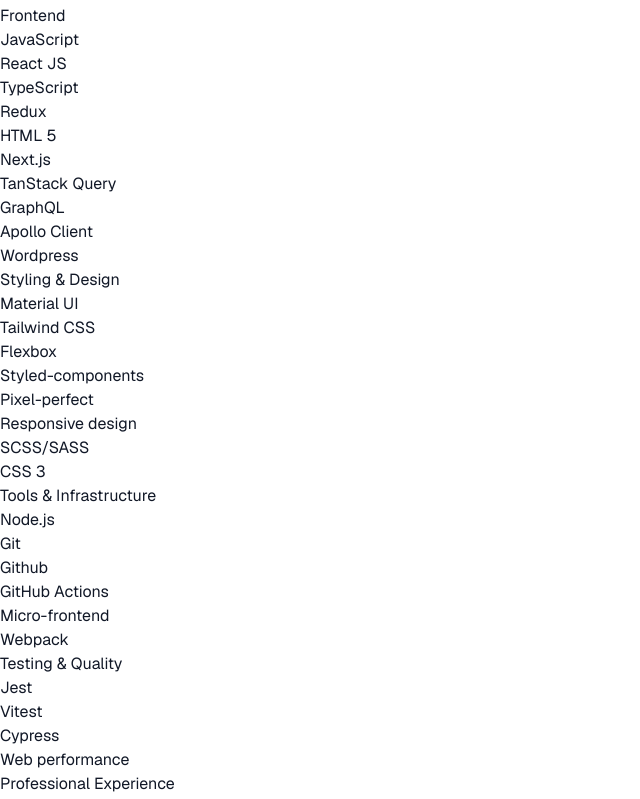
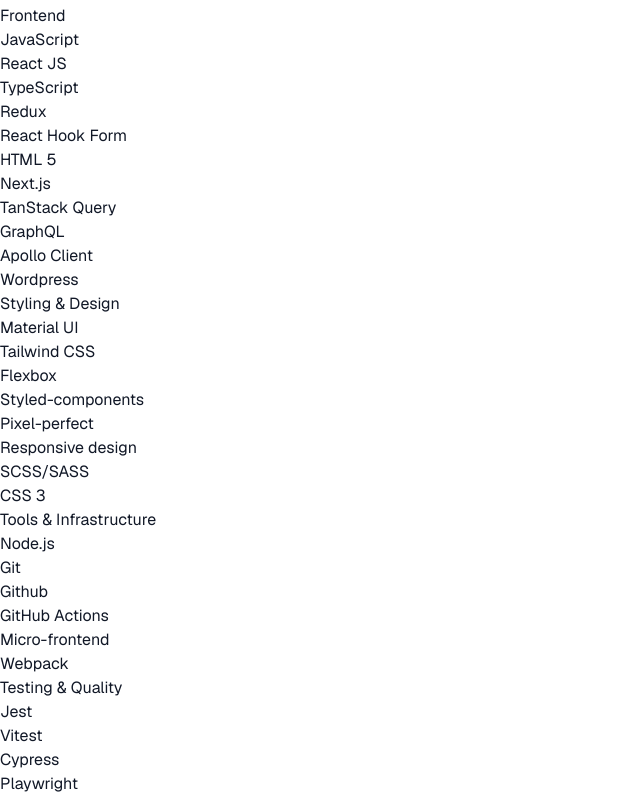
Before and after one commit to kobe13/portfolio, a Next.js app: page / in a window 1280 px wide. Shown: the part 4420-5219 px from the top of the page, without its empty margins (0-640 px from the left). Built offline with nearby package versions, Linux system fonts and the light colour scheme.

Commit message:
Add React Hook Form and Playwright to skills section

```diff
--- a/src/app/components/skills-section.tsx
+++ b/src/app/components/skills-section.tsx
@@ -14,11 +14,12 @@
           "Next.js",
           "Redux",
           "TanStack Query",
+          "React Hook Form",
           "GraphQL",
           "Apollo Client",
           "HTML 5",
           "Wordpress",
-        ].some((s) => skill.toLowerCase().includes(s.toLowerCase())),
+        ].some((s) => skill.toLowerCase().includes(s.toLowerCase()))
       ),
     },
     {
@@ -34,7 +35,7 @@
           "Flexbox",
           "Pixel-perfect",
           "Responsive design",
-        ].some((s) => skill.toLowerCase().includes(s.toLowerCase())),
+        ].some((s) => skill.toLowerCase().includes(s.toLowerCase()))
       ),
     },
     {
@@ -47,15 +48,15 @@
           "Webpack",
           "Node.js",
           "Micro-frontend",
-        ].some((s) => skill.toLowerCase().includes(s.toLowerCase())),
+        ].some((s) => skill.toLowerCase().includes(s.toLowerCase()))
       ),
     },
     {
       title: "Testing & Quality",
       skills: DATA.skills.filter((skill) =>
-        ["Jest", "Vitest", "Cypress", "Web performance"].some((s) =>
-          skill.toLowerCase().includes(s.toLowerCase()),
-        ),
+        ["Jest", "Vitest", "Cypress", "Playwright", "Web performance"].some(
+          (s) => skill.toLowerCase().includes(s.toLowerCase())
+        )
       ),
     },
   ];
--- a/src/app/data/resume.tsx
+++ b/src/app/data/resume.tsx
@@ -17,6 +17,8 @@
     "Jest",
     "Vitest",
     "Cypress",
+    "Playwright",
+    "React Hook Form",
     "HTML 5",
     "Git",
     "Github",
```
